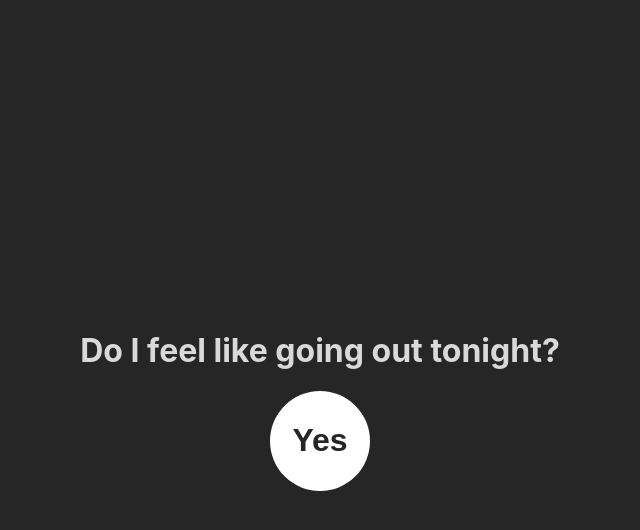
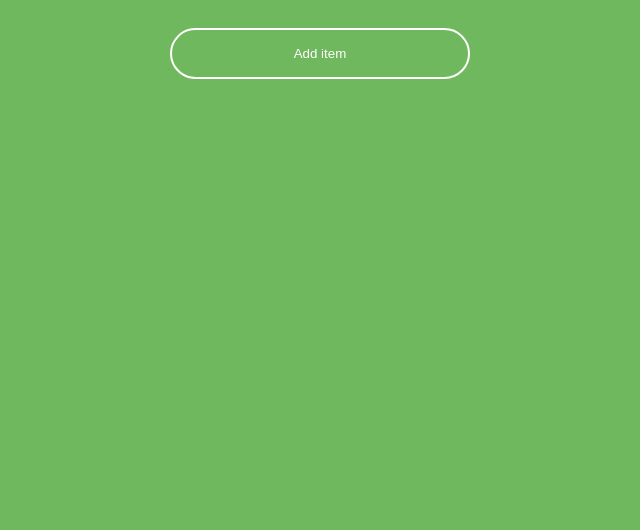
Before and after one commit to GaniyuSodiq/reactjs, a React (Vite) app in the folder 3-react-state/useState/: page / in a window 1280 px wide. Shown: the top 530 px of the page, without its empty margins (320-960 px from the left). Built offline with nearby package versions, Linux system fonts and the light colour scheme.

Commit message:
make the complex array done

```diff
--- a/3-react-state/useState/src/App.jsx
+++ b/3-react-state/useState/src/App.jsx
@@ -1,49 +1,81 @@
+import React from "react"
+
 export default function App() {
   /**
-   * Challenge: Replace the if/else below with a ternary
-   * to determine the text that should display on the page
+     * Challenge: Convert the code below to use an array
+     * held in state instead of a local variable.
+     * Initialize the state array as an empty array
+     *
+     * Don't worry about fixing `addFavoriteThing` quite yet.
      */
-  // const isGoingOut = true
+  // const myFavoriteThings = []
+  const [myFavoriteThings, setMyFavoriteThings] = React.useState([])
 
-  // let answer  // 👈 Use ternary here
+  const allFavoriteThings = ["💦🌹", "😺", "💡🫖", "🔥🧤", "🟤🎁",  "🐴", "🍎🥧", "🚪🔔", "🛷🔔", "🥩🍝"]
 
-  // let answer = isGoingOut ? "Yes" : "No"
+  const thingsElements = myFavoriteThings.map(thing => <p key={thing}>{thing}</p>)
 
-  // Remove the code below 👇 once your ternary is done
-  // if(isGoingOut === true) {
-  //     answer = "Yes"
-  // } else {
-  //     answer = "No"
-  // }
+  // the main purpose of this app is to see how to add things into the array
+  function addFavoriteThing() {
+    // We'll work on this next, nothing to do here yet.
 
+    // You can say I know how to add somthing int a array.. then use:
+    // myFavoriteThings.push("blablan")
     /**
-   * Ternary operator is just a way to have if/else statement on a single line
-   * let answer = isGoingOut === true ? "Yes" : "No"
-   * Ternary operator is simply asking a question:
-   * is isGoingOut true ? return "Yes" if true and return "No" if false
-   * it can be written as 'const answer = isGoingOut ? "Yes" : "No"
-   * we change to const bcs we are not in the if else scope anymore
-   * and the isGoingOut is alreadya bollean so no need to equate it to true,
-   * String is already truthy by default
+     * there are a couple of things wrong with above way
+     * 1: simply modifying the state doesnt re-render the view in React
+     * there is something special about the state setter eg here setMyFavoriteThings...
+     * that does triger re-render in react
+     * myFavoriteThings.push("blablan") will add blablan to the array but will not trigger rerender
+     * 2: it is an important rul that you never ever want to directly modify state
+     * things like .push does not make duplicate, it modifies the original array
      *
-   * Note that we we are rendering the result as answer in our component.
-   * there is another way to do this and that is to move the ternary into my component.
+     * just like the way we did not want setCount(count++)
+     * we said it gives setCount(count = count + 1)
+     * and we cannot modify state directly in React, count is a state, count + 1 modifies it
+     * similarly myFavoriteThings.push("blablan") is a bad idea in react
+     *
+     * to modify a state in React, we have to use the setter function
+     * and when we use it, we have to decide if we need the current state or not
+     * if we need the current state, we use callback fn
+     *
+    */
+//   setMyFavoriteThings(prevFavThings => [...prevFavThings, "Test"])
+   /**
+    * We need the previous Array here, thats y we use callback fn
+    * [...prevFavThings, "Test"]
+    * here we use desstructure to drop the items in the prev array then join the new item with them
+    * so the final trick to get allFavoriteThings items to display is
     */
 
+   setMyFavoriteThings(
+    prevFavThings => [
+      ...prevFavThings,
+      allFavoriteThings[prevFavThings.length]
+    ])
     /**
-   * Challenge: move the Ternary directly inside the JSX
+     * at first click, prevFavThings.length is 0 bcs we started with nothing
+     * this makes allFavoriteThings[0],...
+     * ...and drop its first item which is "💦🌹" into myFavoriteThings
+     *
+     * at second click, prevFavThings.length is 1 bcs it now has "💦🌹"
+     * this makes allFavoriteThings[1],...
+     * ...and drop its second item which is "😺" into myFavoriteThings
+     *
+     * at the third click, prevFavThings.length is 2 bcs it now has "💦🌹" and "😺"
+     * this makes allFavoriteThings[2],...
+     * ...and drop its third item which is "💡🫖" into myFavoriteThings
+     *
+     * and so on...
      */
-  const isGoingOut = true
-
-  /**
-   * so we no longer need answer variable
-   * we simple use what the ternary operator returns
-  */
+  }
 
   return (
     <main>
-      <h1 className="title">Do I feel like going out tonight?</h1>
-      <button className="value">{isGoingOut ? "Yes" : "No"}</button>
+      <button onClick={addFavoriteThing}>Add item</button>
+      <section aria-live="polite">
+        {thingsElements}
+      </section>
     </main>
   )
 }
--- a/3-react-state/useState/src/index.css
+++ b/3-react-state/useState/src/index.css
@@ -3,15 +3,10 @@
 }
 
 body {
-    margin: 0;
-    font-family: 'Inter', sans-serif;
-    background-color: #262626;
-    color: #D9D9D9;
+    background-color: #70B85D;
+    color: white;
     padding: 20px;
-    height: 100vh;
-    display: flex;
-    justify-content: center;
-    align-items: center;
+    font-size: 1.3rem;
 }
 
 main {
@@ -20,21 +15,29 @@ main {
     align-items: center;
 }
 
-main > .title {
-    text-align: center;
+button {
+    width: 100%;
+    max-width: 300px;
+    background-color: transparent;
+    padding: 1rem;
+    color: white;
+    border: 2px solid white;
+    border-radius: 50px;
+    cursor: pointer;
+    font-family: 'Karla', sans-serif;
+    margin-bottom: 20px;
 }
 
-main > .value {
-    background-color: white;
-    border: none;
-    border-radius: 50%;
-    height: 100px;
-    width: 100px;
-    display: flex;
-    justify-content: center;
-    align-items: center;
-    color: #262626;
+button:hover {
+    background-color: #FFFEF1;
+    color: #2C5E2E;
+}
+
+button:focus {
+    outline: 0;
+}
+
+p {
+    margin-block: 10px;
     font-size: 2rem;
-    font-weight: bold;
-    cursor: pointer;
 }
```
Also changed, not shown: 1 other file (tests, documents, lock files or other folders). Lines whose indentation alone changed are shown as unchanged.
